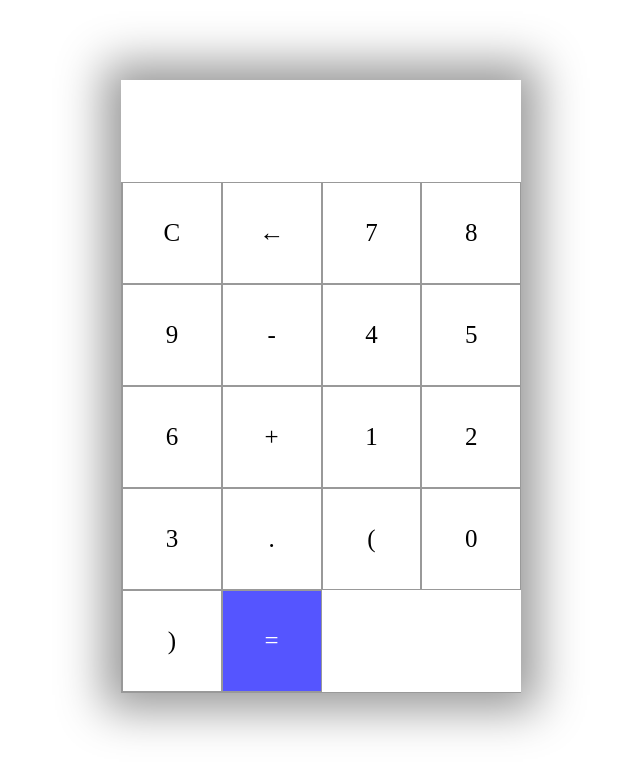
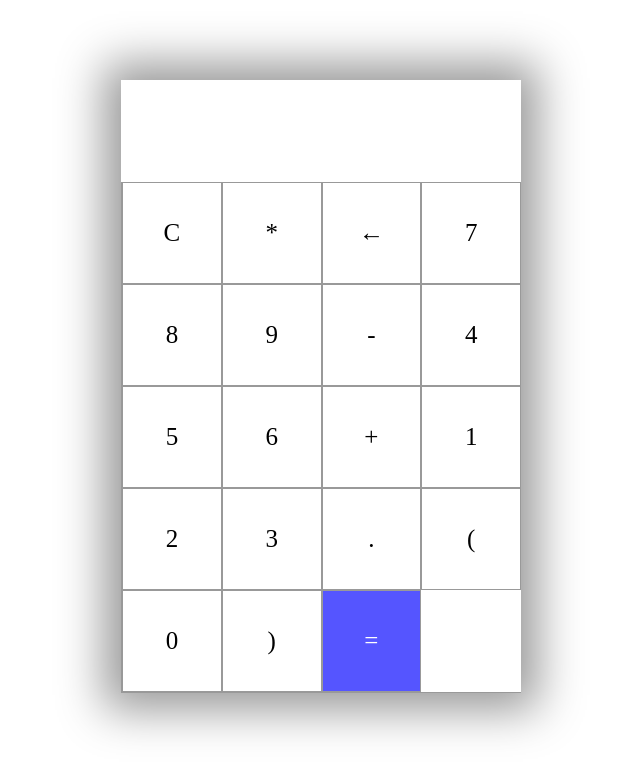
Before and after one commit to bayu-tri/2_Version-Control-and-Branch-Management-Git, a plain HTML site: page index.html in a window 1280 px wide. Shown: the whole page, without its empty margins (319-959 px from the left). Drawn offline with Linux system fonts and the light colour scheme.

Commit message:
add multiplication feature

```diff
--- a/index.html
+++ b/index.html
@@ -11,6 +11,7 @@
             <div id="display"></div>
             <div class="buttons">
                 <div class="button">C</div>
+                <div class="button">*</div>
                 <div class="button">&larr;</div>
                 <div class="button">7</div>
                 <div class="button">8</div>
```
